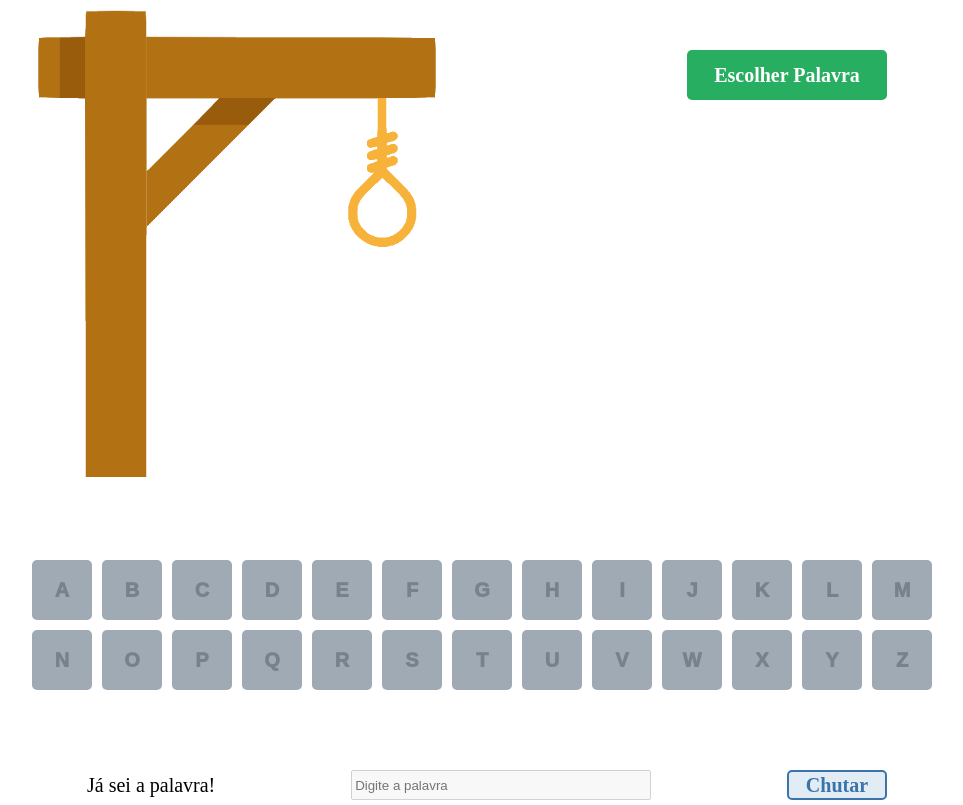
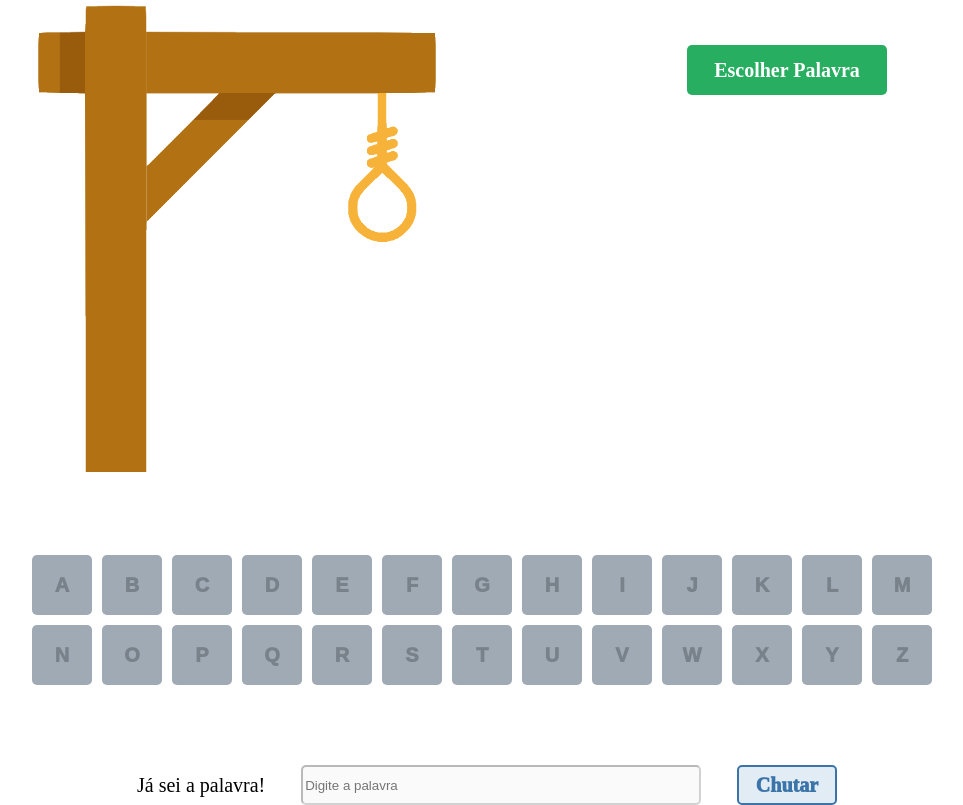
Before and after one commit to RaaPeixoto/projeto8-jogoforca, a React (Create React App) app: page / in a window 1280 px wide. Shown: the whole page, without its empty margins (153-1116 px from the left). Built offline with nearby package versions, Linux system fonts and the light colour scheme.

Commit message:
add: identificadores para correção automática

```diff
--- a/src/GuessAnswer.js
+++ b/src/GuessAnswer.js
@@ -32,9 +32,10 @@ export default function GuessAnswer(props) {
     }
   }
     return (
-        <GuessAnswerDiv>
+        <GuessAnswerDiv >
             <p> Já sei a palavra!</p>
             <input
+                data-identifier='type-guess'
                 placeholder="Digite a palavra"
                 disabled={inputIsDisabled}
                 autoFocus
@@ -44,7 +45,7 @@ export default function GuessAnswer(props) {
                     e.key === "Enter" ? guessWord() : null
                 }
             />
-            <Guess onClick={guessWord}>
+            <Guess onClick={guessWord} data-identifier='guess-button'>
                 {" "}
                 Chutar{" "}
             </Guess>
@@ -57,13 +58,14 @@ const GuessAnswerDiv = styled.div `
   display: flex;
   justify-content: space-between;
   align-items:center;
-  width: 800px;
+  width: 700px;
   p{
     font-size: 20px;
   }
   input {
-    height:30px;
-    width: 300px;
+    height:40px;
+    width: 400px;
+    border-radius:5px;
   }
 `
 const Guess = styled.div `
@@ -71,12 +73,12 @@ const Guess = styled.div `
   align-items: center;
   justify-content: center;
   width: 100px;
-  height: 30px;
+  height: 40px;
   color: #3b74a9;
    background-color: #e1ecf4;
    border: 2px solid #3b74a9;
    border-radius: 5px;
    font-size: 20px;
-   font-weight: 900;
+   font-weight: 1000;
    cursor: pointer;
 `
--- a/src/Hangman.js
+++ b/src/Hangman.js
@@ -12,14 +12,14 @@ export default function Hangman(props) {
     setWord(choosenWord);
   }
   return (
-    <HangmanGame>
-      <img src={hangmanImages[incorrectLetters]} alt="Hangman Game" />
+    <HangmanGame >
+      <img src={hangmanImages[incorrectLetters]} alt="Hangman Game" data-identifier='game-image'/>
       <WordDiv>
-        <ChooseButton onClick={drawWord}>
+        <ChooseButton onClick={drawWord} data-identifier='choose-word'>
 
           Escolher Palavra
         </ChooseButton>
-        <ChoosenWord colorWord= {colorWord}>
+        <ChoosenWord colorWord= {colorWord} data-identifier='word'>
           {word.map((w, index) => (
             <div key={index} >
               {selectedLetter.includes(replace(w))
@@ -27,7 +27,7 @@ export default function Hangman(props) {
                 : hiddenLetter}
             </div>
           ))}
-        </ChoosenWord>
+        </ChoosenWord >
       </WordDiv>
     </HangmanGame>
   );
@@ -73,6 +73,7 @@ const ChoosenWord= styled.div `
   div{
   margin-right: 10px;
   font-size: 50px;
+  font-weight:900;
   color: ${props=> props.colorWord === "correct"? "green" : props.colorWord ==="incorrect"? "red" : "black"}
   }
 
--- a/src/Letters.js
+++ b/src/Letters.js
@@ -32,8 +32,8 @@ export default function Letters(props) {
   return (
    <>{
       selectedLetter.includes(alphabet[index])
-          ? (<LetterDisabled    onClick={() => selectLetter(index)}> {props.letter.toUpperCase()} </LetterDisabled>)
-          : (<LetterAbled  disabled = {buttonLetter} onClick={() => selectLetter(index)}> {props.letter.toUpperCase()} </LetterAbled>)
+          ? (<LetterDisabled   data-identifier='letter'onClick={() => selectLetter(index)} > {props.letter.toUpperCase()} </LetterDisabled>)
+          : (<LetterAbled  data-identifier='letter'disabled = {buttonLetter} onClick={() => selectLetter(index)}> {props.letter.toUpperCase()} </LetterAbled>)
     }</>
 
   )
```
Also changed, not shown: 1 other file (tests, documents, lock files or other folders).
